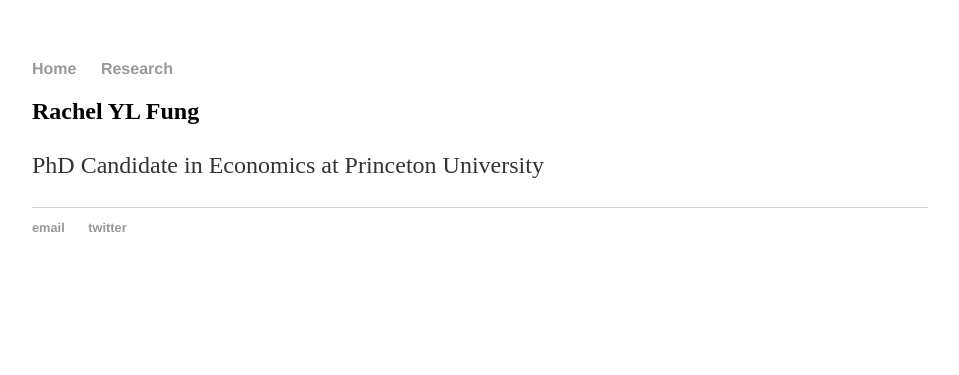
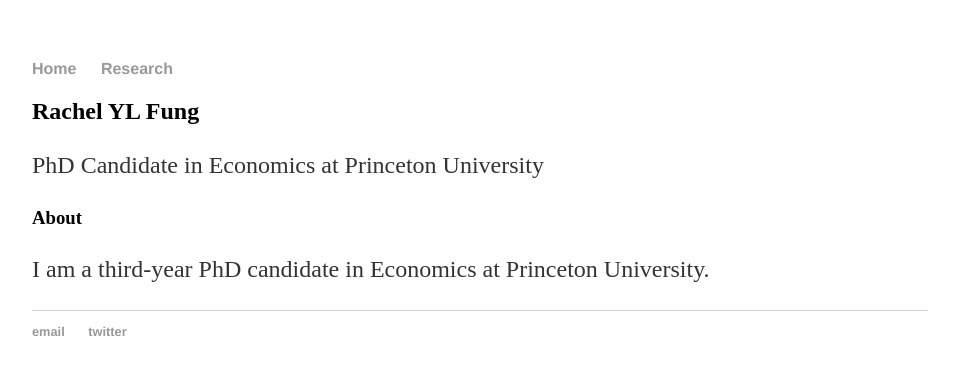
Before and after one commit to rachelylfung/rachelylfung.github.io, a Jekyll site: the page built from index.html, in a window 1280 px wide. Shown: the top 375 px of the page, without its empty margins (160-1119 px from the left). Built offline with Jekyll 4.4.1, drawn with Linux system fonts in a browser that asks for light colours.

Commit message:
Update index.html

```diff
--- a/index.html
+++ b/index.html
@@ -6,3 +6,8 @@ title: Rachel Fung
 	<h2>Rachel YL Fung</h2>
 	<p>PhD Candidate in Economics at Princeton University</p>
 </div><!-- /.blurb -->
+
+<div class="post">
+	<h3> About </h3>
+	<p> I am a third-year PhD candidate in Economics at Princeton University. </p>
+</div>
```
